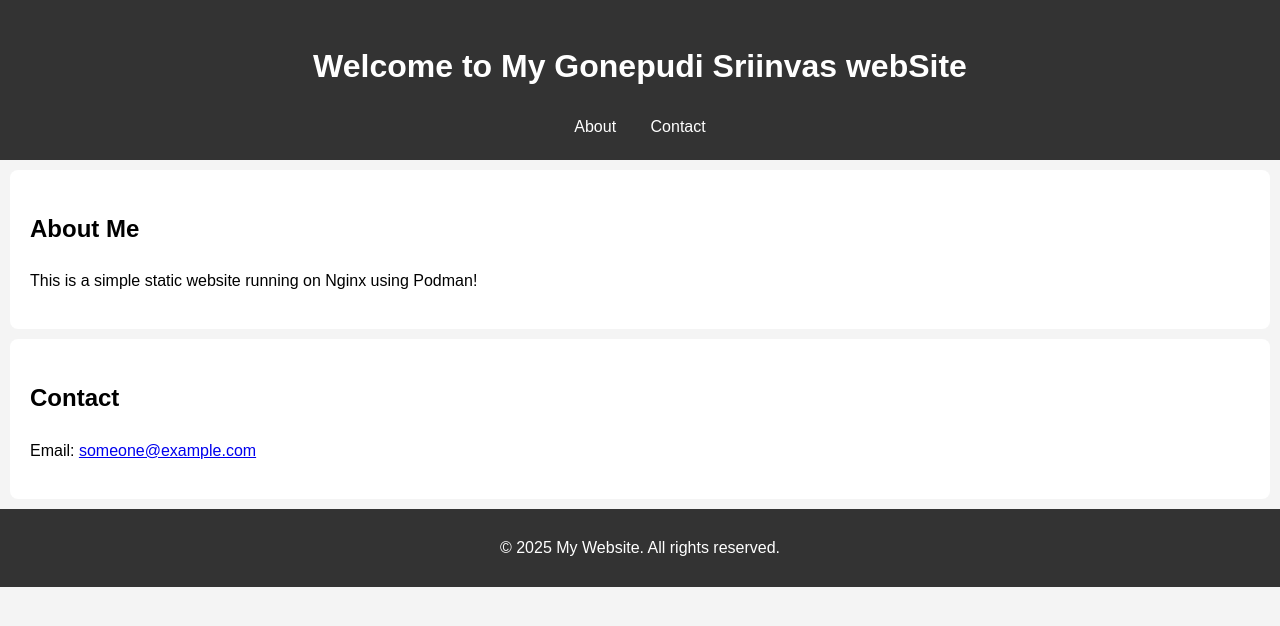
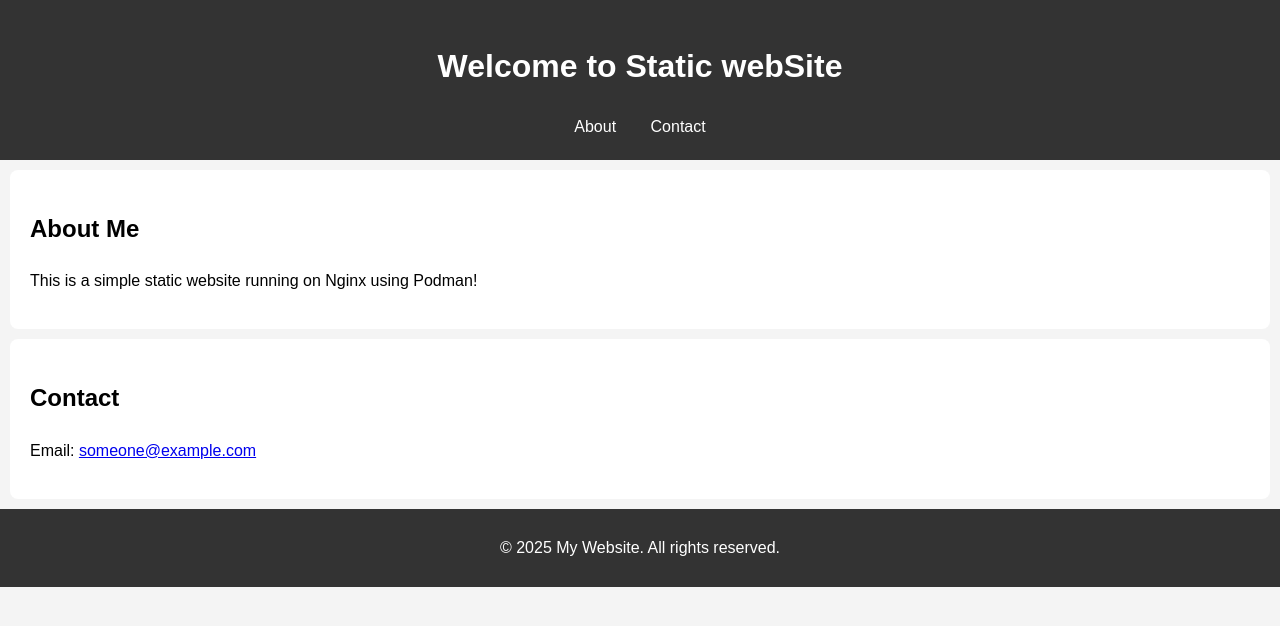
Before and after one commit to srinivasgonepudi2909/podman-static-app, a plain HTML site: page static/index.html in a window 1280 px wide. Drawn offline with Linux system fonts and the light colour scheme.

Commit message:
updated 10

```diff
--- a/static/index.html
+++ b/static/index.html
@@ -8,7 +8,7 @@
 </head>
 <body>
   <header>
-    <h1>Welcome to My Gonepudi Sriinvas webSite</h1>
+    <h1>Welcome to Static webSite</h1>
     <nav>
       <a href="#about">About</a>
       <a href="#contact">Contact</a>
```
